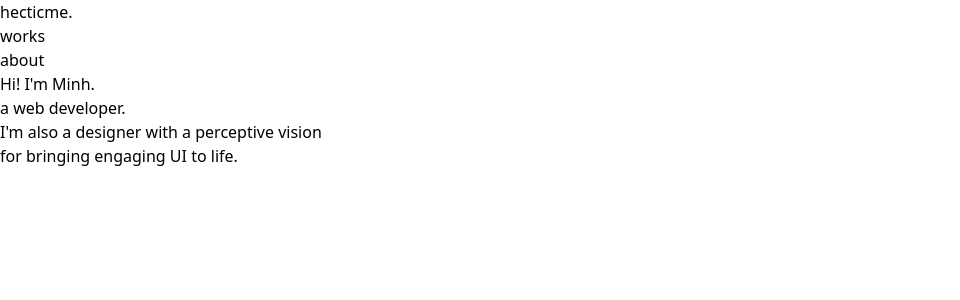
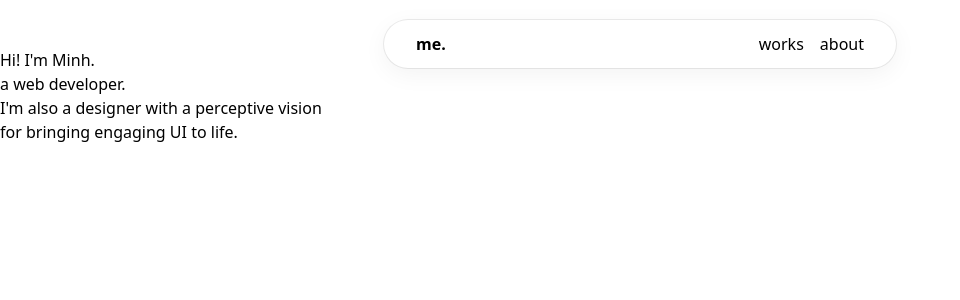
Before and after one commit to hecticme/me, a Nuxt app: page / in a window 1280 px wide. Shown: the top 300 px of the page, without its empty margins (0-960 px from the left). Built offline with nearby package versions, Linux system fonts and the light colour scheme.

Commit message:
style: update header UI

```diff
--- a/components/AppHeader.vue
+++ b/components/AppHeader.vue
@@ -6,15 +6,18 @@ const navLinks = ref([
 </script>
 
 <template>
-  <header>
+  <header class="sticky bg-white shadow-outline flex justify-between top-5 mx-auto px-8 py-3 max-w-lg rounded-full">
     <div>
-      <NuxtLink to="/">
-        hecticme.
+      <NuxtLink
+        class="font-semibold"
+        to="/"
+      >
+        me.
       </NuxtLink>
     </div>
 
     <nav>
-      <ul>
+      <ul class="flex gap-4">
         <li
           v-for="(link, index) in navLinks"
           :key="index"
```
